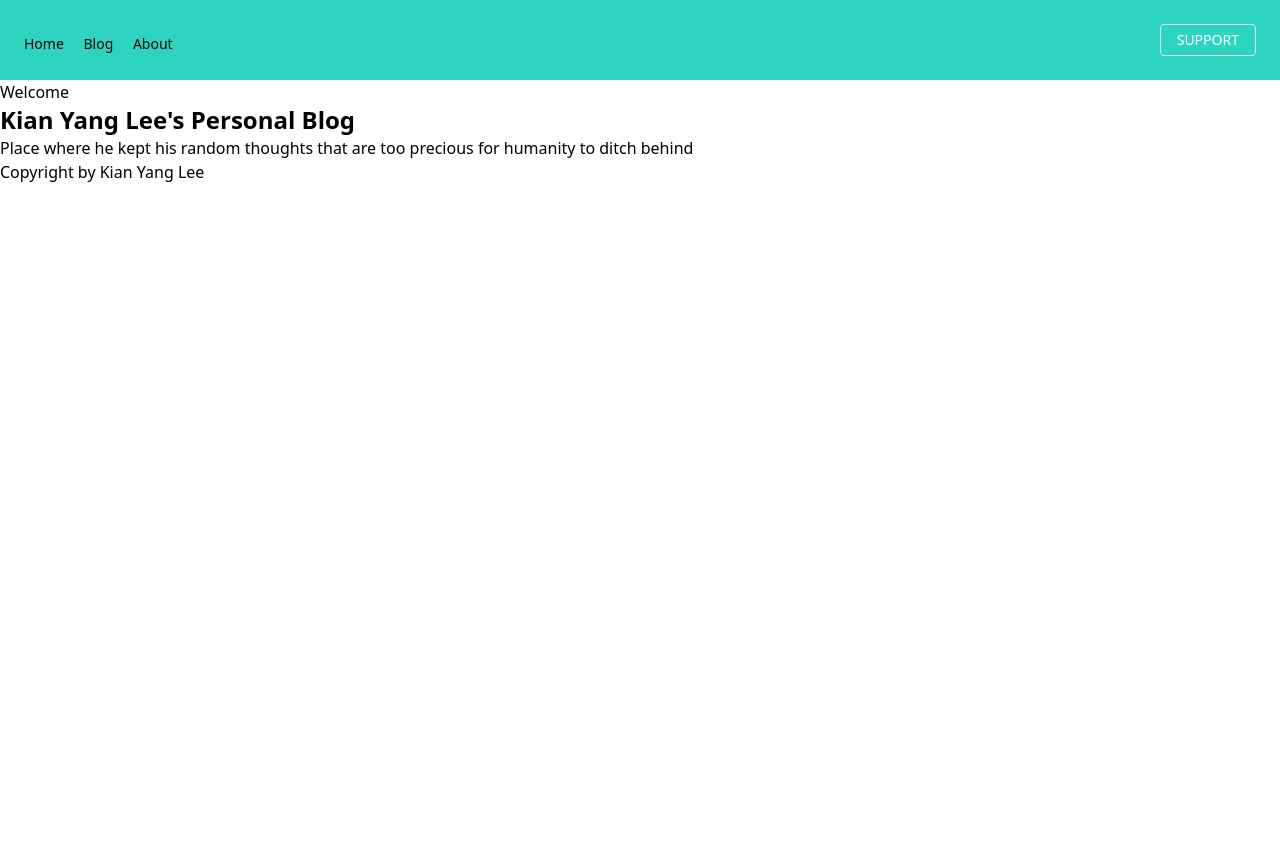
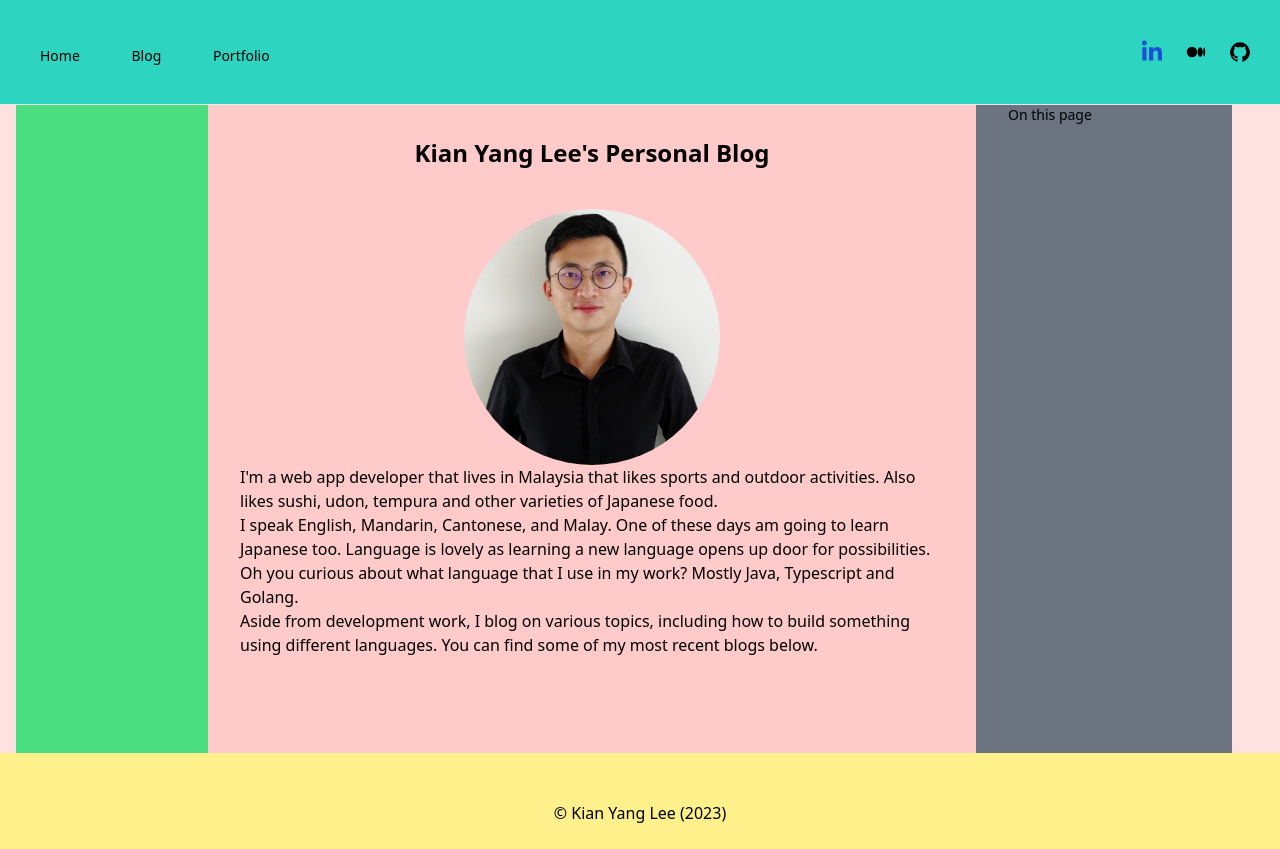
Before and after one commit to KianYang-Lee/kianyang-lee.github.io, a SvelteKit app: page / in a window 1280 px wide. Before the commit the page ends 800 px from the top, so only its background shows below. Built offline with nearby package versions, Linux system fonts and the light colour scheme.

Commit message:
Added background color for distinction.

```diff
--- a/src/app.css
+++ b/src/app.css
@@ -1,3 +1,9 @@
 @tailwind base;
 @tailwind components;
 @tailwind utilities;
+
+@layer base {
+  h1 {
+    @apply text-2xl font-bold
+  }
+}
--- /dev/null
+++ b/src/lib/common.ts
@@ -0,0 +1,5 @@
+export function capitalizePathname(pathname: string) {
+  let title = pathname.substring(1, pathname.length);
+	title = title.charAt(0).toUpperCase() + title.substring(1, title.length);
+  return title
+}
--- a/src/routes/+layout.svelte
+++ b/src/routes/+layout.svelte
@@ -1,25 +1,116 @@
 <script>
-  import "../app.css";
+	import '../app.css';
 </script>
 
-<nav class="flex items-center justify-between flex-wrap bg-teal-400 p-6">
-  <div class="block lg:hidden">
-    <button class="flex items-center px-3 py-2 border rounded text-teal-200 border-teal-400 hover:text-white hover:border-white">
-      <svg class="fill-current h-3 w-3" viewBox="0 0 20 20" xmlns="http://www.w3.org/2000/svg"><title>Menu</title><path d="M0 3h20v2H0V3zm0 6h20v2H0V9zm0 6h20v2H0v-2z"/></svg>
-    </button>
-  </div>
-  <div class="w-full block flex-grow lg:flex lg:items-center lg:w-auto">
-    <div class="text-sm lg:flex-grow">
-      <a href="/" class="block mt-4 lg:inline-block lg:mt-2 hover:text-white mr-4">Home</a>
-      <a href="/blog" class="block mt-4 lg:inline-block lg:mt-2 hover:text-white mr-4">Blog</a>
-      <a href="/about" class="block lg:inline-block lg:mt-2 mt-4 hover:text-white">About</a>
-    </div>
-    <div>
-      <a href="#" class="inline-block text-sm px-4 py-2 leading-none border rounded text-white hover:border-transparent hover:text-teal-400 hover:bg-white lg:mt-0">SUPPORT</a>
-    </div>
-  </div>
-</nav>
-
-<header>Welcome</header>
-  <slot />
-<footer>Copyright by Kian Yang Lee</footer>
+<header class="sticky top-0 z-40 flex-none w-full mx-auto bg-teal-400 border-b border-gray-200">
+	<div class="flex items-center justify-between w-full px-3 py-3 mx-auto max-w-7xl lg:px-4">
+		<nav class="flex items-center justify-between flex-wrap  p-6">
+			<div class="h-8 mr-3 w-full block flex-grow lg:flex lg:items-center lg:w-auto">
+				<div class="text-sm font-medium lg:flex-grow">
+					<a href="/" class="block mt-4 lg:inline-block lg:mt-2 hover:text-white mr-12	">Home</a>
+					<a href="/blog" class="block mt-4 lg:inline-block lg:mt-2 hover:text-white mr-12">Blog</a>
+					<a href="/portfolio" class="block lg:inline-block lg:mt-2 mt-4 hover:text-white">Portfolio</a>
+				</div>
+			</div>
+		</nav>
+		<div class="flex items-center">
+			<a
+				href="https://www.linkedin.com/in/kian-yang-lee/"
+				target="_blank"
+				rel="noreferrer"
+				class="hidden sm:inline-flex items-center justify-center text-gray-500 w-10 h-10 dark:text-gray-400 hover:bg-gray-100 dark:hover:bg-gray-700 focus:outline-none focus:ring-4 focus:ring-gray-200 dark:focus:ring-gray-700 rounded-lg text-sm p-2.5 mr-1"
+			>
+				<svg
+					class="w-6 h-6 text-blue-700 fill-current"
+					xmlns="http://www.w3.org/2000/svg"
+					viewBox="0 0 448 512"
+				>
+					<path
+						d="M100.28 448H7.4V148.9h92.88zM53.79 108.1C24.09 108.1 0 83.5 0 53.8a53.79 53.79 0 0 1 107.58 0c0 29.7-24.1 54.3-53.79 54.3zM447.9 448h-92.68V302.4c0-34.7-.7-79.2-48.29-79.2-48.29 0-55.69 37.7-55.69 76.7V448h-92.78V148.9h89.08v40.8h1.3c12.4-23.5 42.69-48.3 87.88-48.3 94 0 111.28 61.9 111.28 142.3V448z"
+					/>
+				</svg>
+				<span class="sr-only">View LinkedIn profile</span>
+			</a>
+			<a
+				href="https://medium.com/@kianyang_lee"
+				target="_blank"
+				rel="noreferrer"
+				class="hidden sm:inline-flex items-center justify-center text-gray-500 w-10 h-10 dark:text-gray-400 hover:bg-gray-100 dark:hover:bg-gray-700 focus:outline-none focus:ring-4 focus:ring-gray-200 dark:focus:ring-gray-700 rounded-lg text-sm p-2.5 mr-1"
+			>
+				<svg
+					xmlns="http://www.w3.org/2000/svg"
+					x="0px"
+					y="0px"
+					width="100"
+					height="100"
+					viewBox="0 0 50 50"
+				>
+					<path
+						d="M15 12A13 13 0 1015 38 13 13 0 1015 12zM35.5 13c-3.59 0-6.5 5.373-6.5 12 0 1.243.102 2.441.292 3.568.253 1.503.662 2.879 1.192 4.065.265.593.56 1.138.881 1.627.642.978 1.388 1.733 2.202 2.201C34.178 36.811 34.827 37 35.5 37s1.322-.189 1.933-.539c.814-.468 1.56-1.223 2.202-2.201.321-.489.616-1.034.881-1.627.53-1.185.939-2.562 1.192-4.065C41.898 27.441 42 26.243 42 25 42 18.373 39.09 13 35.5 13zM45.5 14c-.259 0-.509.173-.743.495-.157.214-.307.494-.448.833-.071.169-.14.353-.206.551-.133.395-.257.846-.37 1.343-.226.995-.409 2.181-.536 3.497-.063.658-.112 1.349-.146 2.065C43.017 23.499 43 24.241 43 25s.017 1.501.051 2.217c.033.716.082 1.407.146 2.065.127 1.316.31 2.501.536 3.497.113.498.237.948.37 1.343.066.198.135.382.206.551.142.339.292.619.448.833C44.991 35.827 45.241 36 45.5 36c1.381 0 2.5-4.925 2.5-11S46.881 14 45.5 14z"
+					/>
+				</svg>
+				<span class="sr-only">View Medium profile</span>
+			</a>
+			<a
+				href="https://github.com/KianYang-Lee"
+				class="hidden sm:inline-flex items-center justify-center text-gray-500 w-10 h-10 dark:text-gray-400 hover:bg-gray-100 dark:hover:bg-gray-700 focus:outline-none focus:ring-4 focus:ring-gray-200 dark:focus:ring-gray-700 rounded-lg text-sm p-2.5 mr-1"
+			>
+				<svg
+					class="w-6 h-6 text-black "
+					aria-hidden="true"
+					xmlns="http://www.w3.org/2000/svg"
+					fill="currentColor"
+					viewBox="0 0 20 20"
+				>
+					<path
+						fill-rule="evenodd"
+						d="M10 .333A9.911 9.911 0 0 0 6.866 19.65c.5.092.678-.215.678-.477 0-.237-.01-1.017-.014-1.845-2.757.6-3.338-1.169-3.338-1.169a2.627 2.627 0 0 0-1.1-1.451c-.9-.615.07-.6.07-.6a2.084 2.084 0 0 1 1.518 1.021 2.11 2.11 0 0 0 2.884.823c.044-.503.268-.973.63-1.325-2.2-.25-4.516-1.1-4.516-4.9A3.832 3.832 0 0 1 4.7 7.068a3.56 3.56 0 0 1 .095-2.623s.832-.266 2.726 1.016a9.409 9.409 0 0 1 4.962 0c1.89-1.282 2.717-1.016 2.717-1.016.366.83.402 1.768.1 2.623a3.827 3.827 0 0 1 1.02 2.659c0 3.807-2.319 4.644-4.525 4.889a2.366 2.366 0 0 1 .673 1.834c0 1.326-.012 2.394-.012 2.72 0 .263.18.572.681.475A9.911 9.911 0 0 0 10 .333Z"
+						clip-rule="evenodd"
+					/>
+				</svg>
+				<span class="sr-only">View Github profile</span>
+			</a>
+		</div>
+	</div>
+</header>
+<!-- Content -->
+<div class="bg-red-100 w-full px-4 max-w-7xl mx-auto">
+	<div class="lg:flex" id="nav-and-content-container">
+		<aside
+			id="sidebar"
+			class="fixed inset-0 z-20 flex-none hidden w-72 bg-green-400 lg:static lg:h-auto lg:overflow-y-visible lg:pt-0 lg:w-48 lg:block"
+		>
+			<div
+				id="nav-wrapper"
+				class="overflow-y-auto z-20 max-h-screen max-w-2xs lg:block lg:sticky top-24 lg:top-28 lg:mr-0"
+			>
+				<nav
+					class="pt-16 px-1 pl-3 lg:pl-0 lg:pt-2 font-normal text-base lg:text-sm pb-10 lg:pb-20"
+				>
+					<ul class="mb-0 list-none">
+						<!-- Navigation list -->
+					</ul>
+				</nav>
+			</div>
+		</aside>
+		<main
+			id="content-wrapper"
+			class="flex-auto w-full min-w-0 lg:static lg:max-h-full lg:overflow-visible"
+		>
+			<div class="flex w-full">
+				<div
+					class="flex-auto max-w-4xl min-w-0 pt-6 bg-red-200 lg:px-8 lg:pt-8 pb-12 xl:pb-24 lg:pb-16 "
+				>
+					<slot />
+				</div>
+				<div class="flex-none hidden w-64 pl-8 mr-8 xl:text-sm xl:block xl:bg-gray-500">
+					On this page
+				</div>
+			</div>
+		</main>
+	</div>
+</div>
+<footer class="py-12 bg-yellow-200 h-12">
+	<p class="text-center">© Kian Yang Lee (2023)</p>
+</footer>
+<!-- <footer class="fixed bottom-0 left-0 w-full bg-yellow-200 max-w-4xl ml-auto mr-auto h-16">Copyright by Kian Yang Lee</footer> -->
--- a/src/routes/+page.svelte
+++ b/src/routes/+page.svelte
@@ -1,2 +1,22 @@
-<h1 class="text-2xl font-bold">Kian Yang Lee's Personal Blog</h1>
-<p>Place where he kept his random thoughts that are too precious for humanity to ditch behind</p>
+<script lang="ts">
+	import profilePhoto from '$lib/assets/profile-photo.jpg';
+</script>
+<h1 class="text-center mb-10">Kian Yang Lee's Personal Blog</h1>
+<img src={profilePhoto} alt="Headshot of Lee Kian Yang" class="rounded-full w-64 self-center object-center bg-center ml-auto mr-auto">
+
+<p>
+	I'm a web app developer that lives in Malaysia that likes sports and outdoor activities. Also
+	likes sushi, udon, tempura and other varieties of Japanese food.
+</p>
+<p>
+	I speak English, Mandarin, Cantonese, and Malay. One of these days am going to learn Japanese too.
+	Language is lovely as learning a new language opens up door for possibilities.
+</p>
+<p>
+	Oh you curious about what <span>language</span> that I use in my work? Mostly Java, Typescript and
+	Golang.
+</p>
+<p>
+	Aside from development work, I blog on various topics, including how to build something using
+	different languages. You can find some of my most recent blogs below.
+</p>
--- a/src/routes/blog/+page.svelte
+++ b/src/routes/blog/+page.svelte
@@ -1,9 +1,31 @@
-<p>This is a blog. Available blog posts are: </p>
-<ul>
+<script lang="ts">
+	import maintenance from '$lib/assets/maintenance-2422173_1280.png';
+  import { capitalizePathname } from '$lib/common';
+  import type { PageData } from '../blog/$types';
+export let data: PageData
+
+let title = capitalizePathname(data.url.pathname)
+
+</script>
+<h1 class="text-center mb-10">{title}</h1>
+<p class="text-center">Page under construction. Please come back at a near future.</p>
+<img src={maintenance} alt="" class="self-center object-center bg-center ml-auto mr-auto mt-10">
+Image by
+<a
+	href="https://pixabay.com/users/geralt-9301/?utm_source=link-attribution&utm_medium=referral&utm_campaign=image&utm_content=2422173"
+	>Gerd Altmann</a
+>
+from
+<a
+	href="https://pixabay.com//?utm_source=link-attribution&utm_medium=referral&utm_campaign=image&utm_content=2422173"
+	>Pixabay</a
+>
+
+<!-- <ul>
   <li>
     <a href="/blog/first">first</a>
   </li>
   <li>
     <a href="/blog/second">second</a>
   </li>
-</ul>
+</ul> -->
--- /dev/null
+++ b/src/routes/blog/+page.ts
@@ -0,0 +1,5 @@
+export function load({ url }) {
+	return {
+    url
+  }
+}
--- a/src/routes/blog/[slug]/+page.svelte
+++ b/src/routes/blog/[slug]/+page.svelte
@@ -5,5 +5,5 @@
 </script>
 
 <h1>{ data.frontmatter.title }</h1>
-<p>{data.frontmatter.description}</p>
+<!-- <p>{data.frontmatter.description}</p> -->
 <svelte:component this={data.component}></svelte:component>
--- a/src/routes/blog/[slug]/+page.ts
+++ b/src/routes/blog/[slug]/+page.ts
@@ -1,9 +1,8 @@
 /** @type {import('./$types').PageLoad} */
 const slugFromPath = (path: string) => path.match(/([\w-]+)\.(svelte\.md|md|svx)/i)?.[1] ?? null;
-export async function load({ params }: any ) {
-
-  const modules = import.meta.glob('/src/blog-posts/*.md')
-  let match = {};
+export async function load({ params }: any) {
+	const modules = import.meta.glob('/src/blog-posts/*.md');
+	let match: any = {};
 
 	for (const [path, resolver] of Object.entries(modules)) {
 		if (slugFromPath(path) === params.slug) {
@@ -17,5 +16,5 @@ export async function load({ params }: any ) {
 	return {
 		frontmatter: blogPost.metadata,
 		component: blogPost.default
+	};
 }
-}
```
Also changed, not shown: src/blog-posts/first.md (+6 -3 lines), 1 other file (tests, documents, lock files or other folders). Lines whose indentation alone changed are shown as unchanged.
